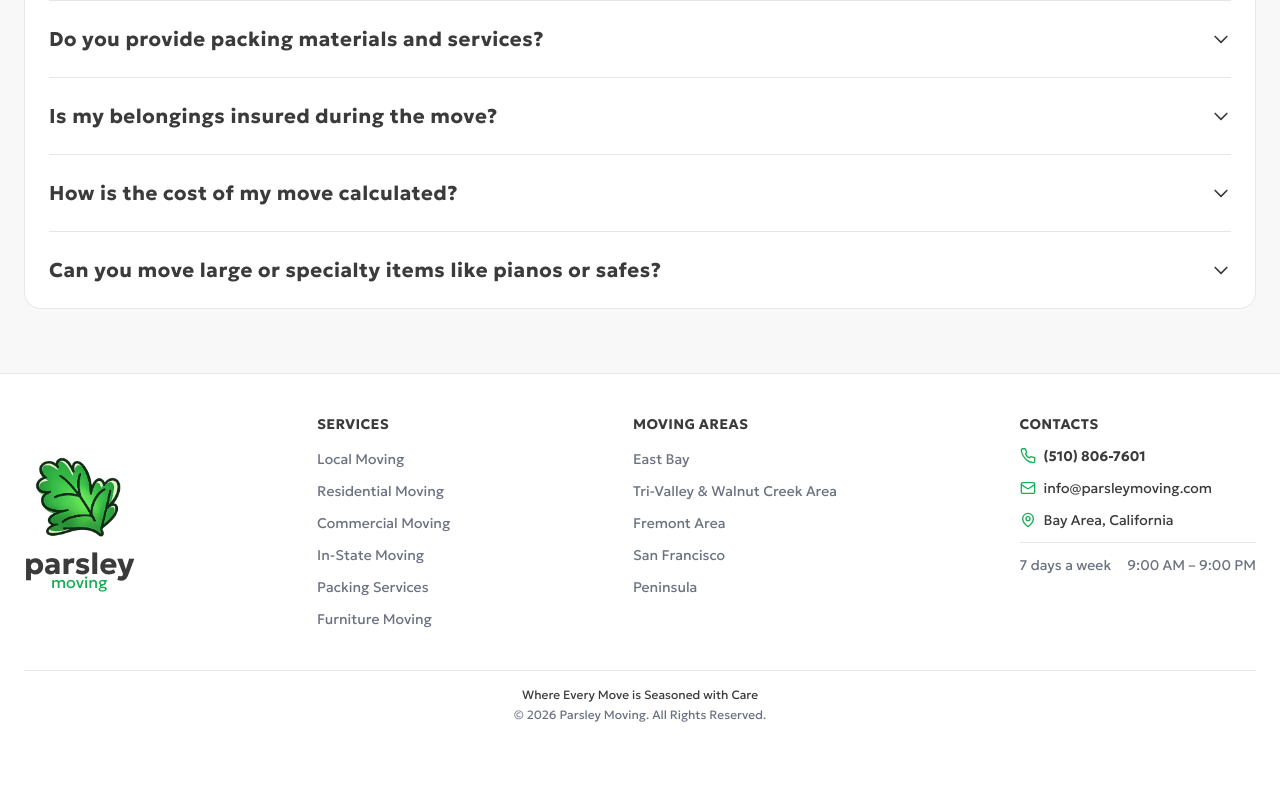
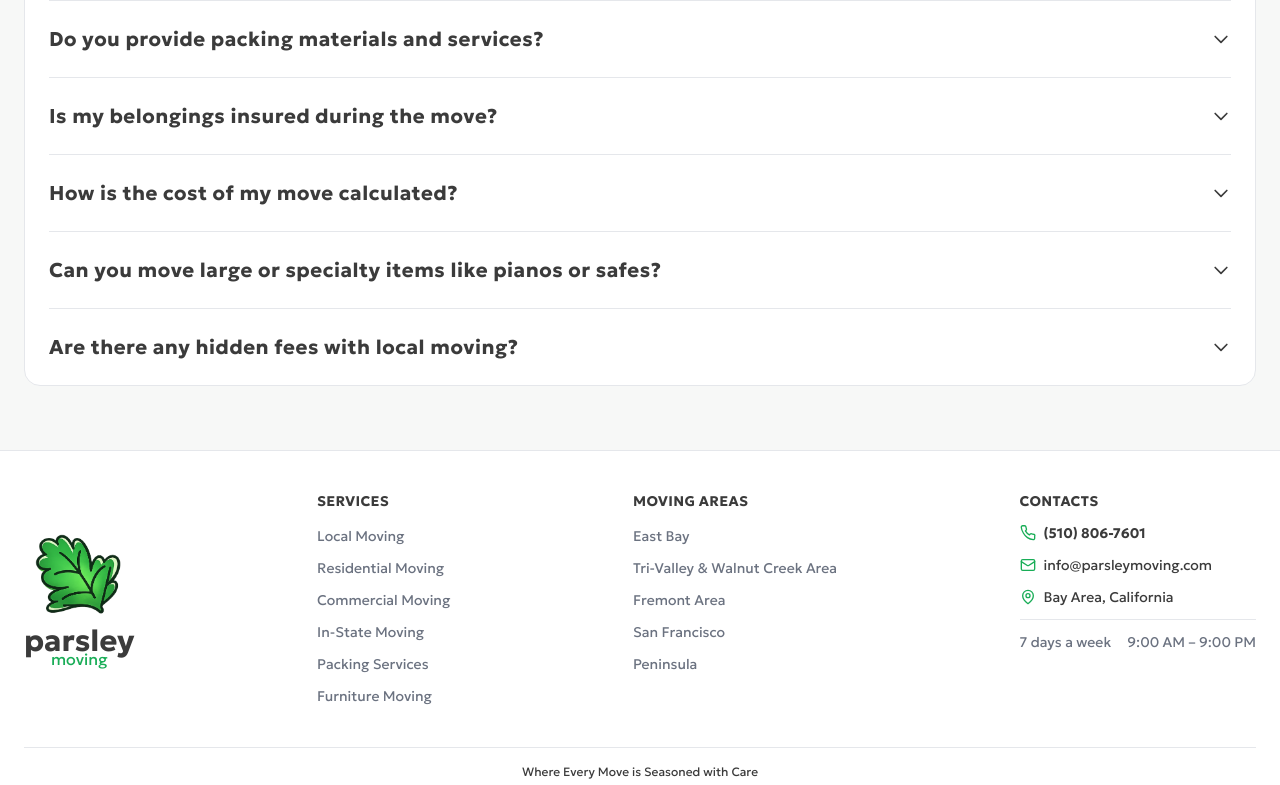
Before and after one commit to alex-tech-88/parsley-moving, a React (Vite) app: page /areas/alameda in a window 1280 px wide. Shown: the part 4476-5261 px from the top of the page. Before the commit the page ends 5223 px from the top, so only its background shows below. Built offline with nearby package versions, Linux system fonts and the light colour scheme.

Commit message:
edited services text in about us

```diff
--- a/src/data/about.js
+++ b/src/data/about.js
@@ -32,37 +32,37 @@ export const ABOUT_BY_SERVICE = {
   "local-moving": {
     title: "Your Local",
     highlight: "Moving Experts",
-    text1: "Our local moving crew handles apartment and home relocations across the Bay Area. We show up on time, work efficiently, and treat your belongings with the same care we'd give our own.",
-    text2: "From studio apartments to large family homes, we've done it all. Every local move includes full wrapping of furniture, floor protection, and careful placement at your new address.",
+    text1: "At Parsley Moving, our local moving crew handles apartment and home relocations across the Bay Area. We show up on time, work efficiently, and treat your belongings with the same care we'd give our own.",
+    text2: "From studio apartments to large family homes, we've done it all. Every local move includes full furniture wrapping, floor protection, and careful placement at your new address with no shortcuts and no rushed work.",
   },
   "residential-moving": {
     title: "Your Residential",
     highlight: "Moving Experts",
-    text1: "Moving your home is one of the most stressful life events — we're here to take that weight off your shoulders. Our residential team handles everything from packing fragile items to reassembling furniture.",
-    text2: "We work carefully and communicate clearly throughout the process, so you always know what's happening. Your home deserves a team that treats it like their own.",
+    text1: "Moving your home is one of the most stressful life events. Our job is to make it simple. Our residential moving team handles everything from protecting fragile items to disassembling and reassembling furniture.",
+    text2: "We communicate clearly throughout the entire process, so you always know what to expect. At Parsley Moving, we treat every home with care and respect, just like it's our own.",
   },
   "commercial-moving": {
     title: "Your Commercial",
     highlight: "Moving Experts",
-    text1: "Business relocations require precision and speed. We move offices, retail spaces, and commercial equipment with minimal disruption to your operations.",
-    text2: "Our team works evenings and weekends to fit your schedule. We coordinate with building management, handle large furniture and IT equipment, and make sure everything is ready for your first day back.",
+    text1: "Business relocations require precision and speed. We move offices, retail spaces, and commercial equipment while keeping downtime to a minimum.",
+    text2: "Our team can work evenings and weekends to fit your schedule. We coordinate with building management, handle desks, large furniture, and equipment, and make sure everything is set up for a smooth return to work.",
   },
   "in-state-moving": {
     title: "Your In-State",
     highlight: "Moving Experts",
-    text1: "Moving within California but across cities? We handle long-distance in-state relocations with the same care as a local move — careful loading, secured transport, and safe delivery.",
-    text2: "Whether you're moving from the Bay Area to Los Angeles or from Sacramento to San Diego, our team plans the route, wraps everything properly, and keeps you updated throughout.",
+    text1: "Planning a move within California? Parsley Moving handles long-distance in-state relocations with the same level of care as local moves.",
+    text2: "From the Bay Area to Los Angeles or anywhere in between, we plan the route, secure your items properly, and keep you updated throughout the process so there are no surprises.",
   },
   "packing": {
     title: "Your Packing",
     highlight: "Services Experts",
-    text1: "Professional packing makes a real difference. We use quality boxes, bubble wrap, and packing paper to protect everything from your everyday dishes to your most fragile keepsakes.",
-    text2: "Every box is labeled clearly so unpacking is organized and easy. We can pack your entire home or just the items you'd rather not tackle yourself.",
+    text1: "Professional packing makes a big difference in how safe and organized your move will be. We use quality boxes, bubble wrap, and packing paper to protect everything from everyday items to fragile belongings.",
+    text2: "Every box is clearly labeled to make unpacking easier. Whether you need full packing or just help with specific items, our team at Parsley Moving has you covered.",
   },
   "furniture": {
     title: "Your Furniture",
     highlight: "Moving Experts",
-    text1: "Large sofas, antique dressers, custom shelving — we've moved it all. Every piece is wrapped in moving blankets and secured before it leaves the door.",
-    text2: "We disassemble what needs to come apart and reassemble it at your new place. No scratches, no damage, no excuses.",
+    text1: "Large sofas, antique dressers, heavy beds — we handle it all. Every item is carefully wrapped in moving blankets and secured before transport.",
+    text2: "We disassemble furniture when needed and reassemble it at your new location. No scratches, no damage, no excuses. Just careful and professional handling.",
   },
 }
--- a/src/data/faq.js
+++ b/src/data/faq.js
@@ -9,7 +9,7 @@ export const faqItems = [
     id: 2,
     question: "What areas do you serve?",
     answer:
-      "Parsley Moving serves the greater metropolitan area and surrounding regions. Check our Moving Areas section for a full list of cities and neighborhoods we cover, or call us to confirm your location."
+      "Parsley Moving serves the San Francisco Bay Area — including the East Bay, Peninsula, Tri-Valley, and Walnut Creek regions. Check our Moving Areas section for a full list of cities we cover, or call us to confirm your location."
   },
   {
     id: 3,
@@ -27,12 +27,19 @@ export const faqItems = [
     id: 5,
     question: "How is the cost of my move calculated?",
     answer:
-      "Pricing is based on the volume of items, distance, any add-on services (packing, storage, specialty items), and date/time. Get a free, no-obligation quote through our contact form or by phone."
+      "We use a simple and transparent hourly pricing model — you only pay for the time the move actually takes. The total cost depends on the number of movers and hours required, including driving time. Our hourly rate is all-inclusive: moving blankets, shrink wrap, basic equipment, and standard furniture protection are all covered. No hidden fees, no extra charges for stairs, no surprise add-ons. Additional services like packing or long-distance moving are always discussed and agreed on in advance. We're happy to provide a clear estimate based on your move details so you know exactly what to expect."
   },
   {
     id: 6,
     question: "Can you move large or specialty items like pianos or safes?",
     answer:
       "Absolutely. Our crew is trained and equipped for specialty moves including pianos, safes, artwork, and antiques. Please mention these items when requesting a quote so we can plan accordingly."
+  },
+  {
+    id: 7,
+    question: "Are there any hidden fees with local moving?",
+    answer:
+      "No. Our pricing is always transparent. We provide upfront estimates that include labor, travel time, and any agreed-upon services"
   }
+
 ]
```
